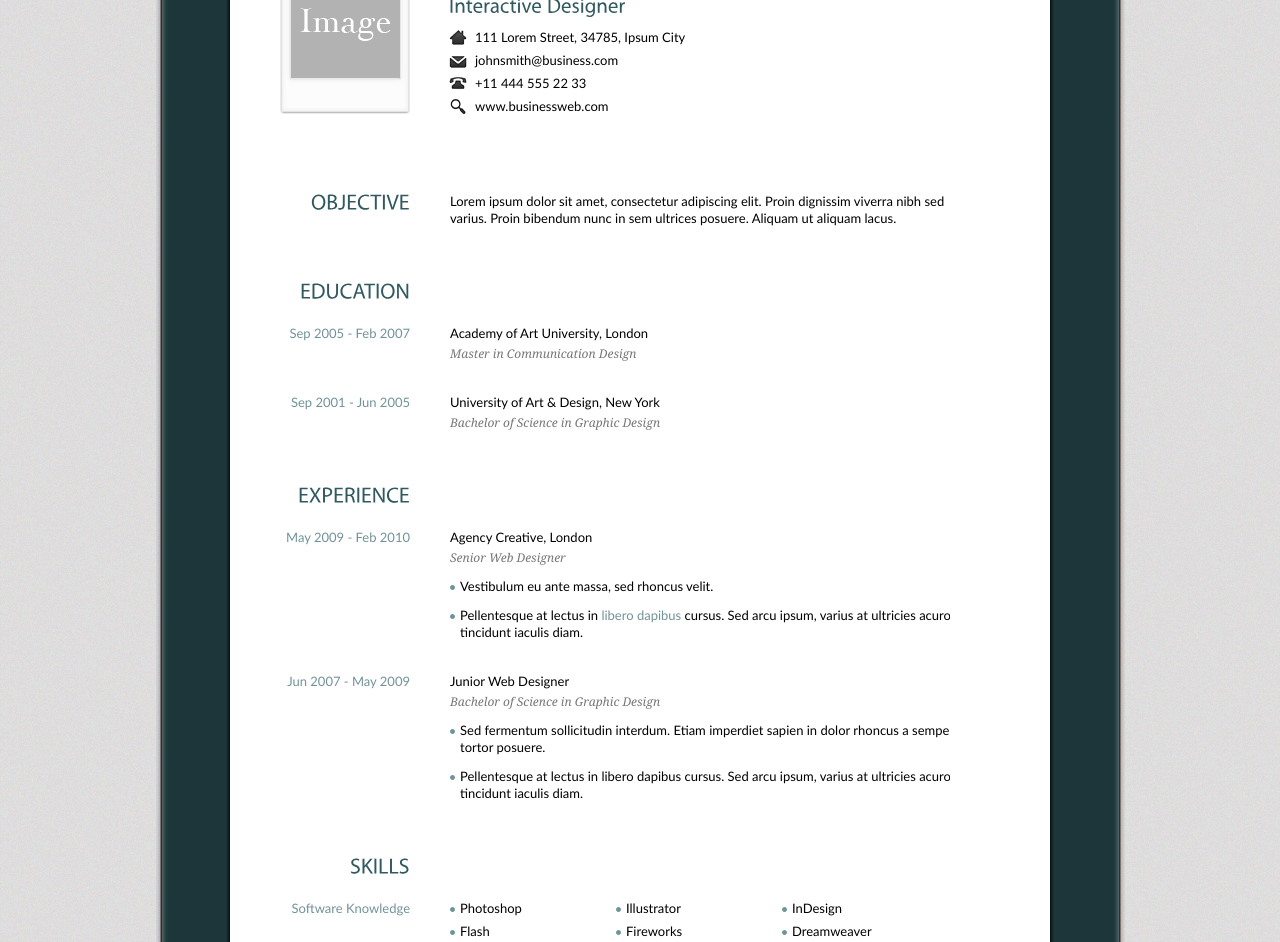
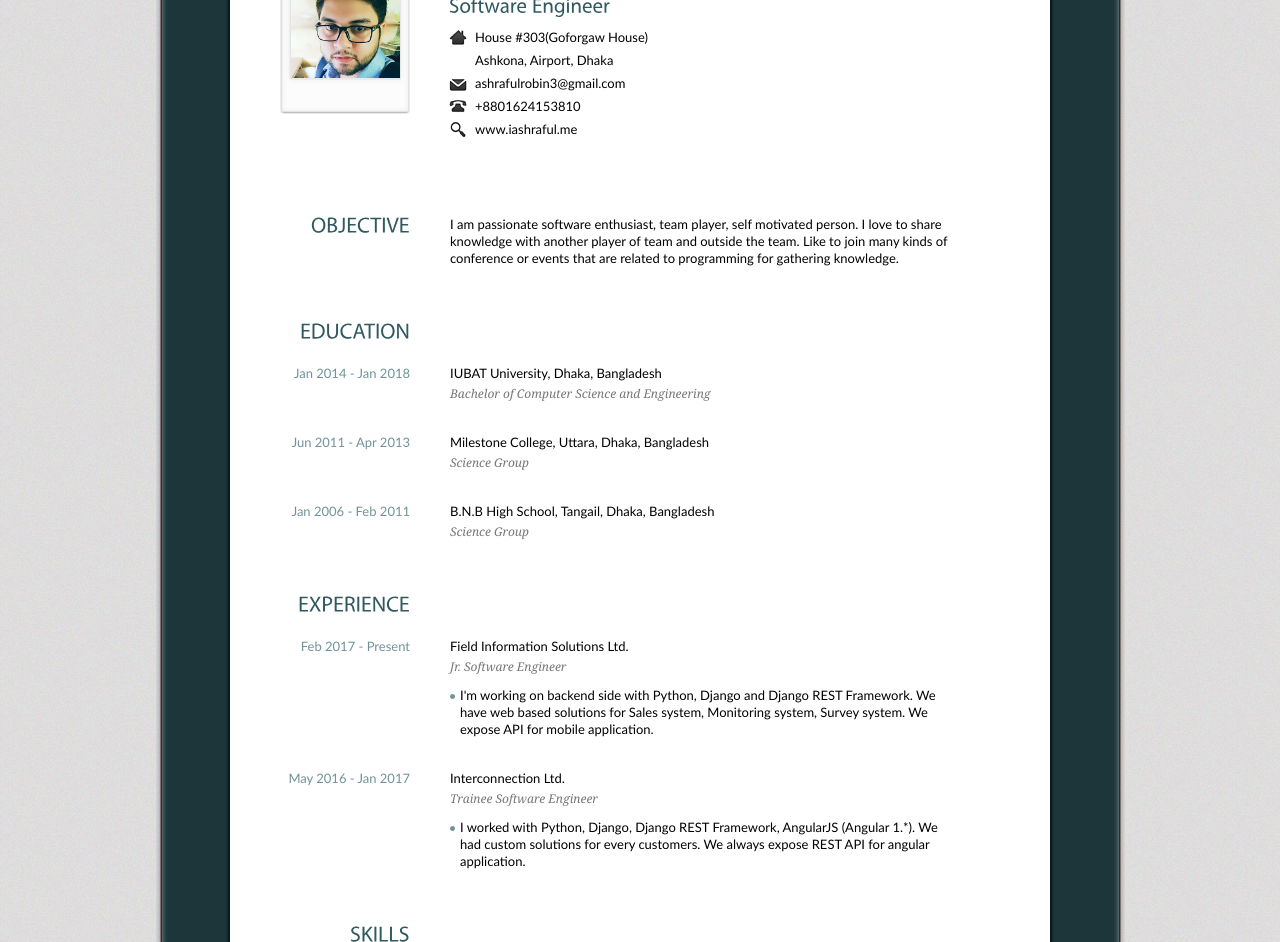
Before and after one commit to ashraful-robin/Resume, a plain HTML site: page index.html in a window 1280 px wide. Shown: the part 268-1210 px from the top of the page. Drawn offline with Linux system fonts and the light colour scheme.

Commit message:
* Updated some porsion of data

```diff
--- a/css/green.css
+++ b/css/green.css
@@ -443,7 +443,6 @@ img.portrait {
 /* ----------------------------------------- */
 
 .social {
-	width:135px;
 	float:right;
 	padding-top:10px;
 }
--- a/index.html
+++ b/index.html
@@ -33,17 +33,18 @@
       <div id="paper-mid">
         <div class="entry">
           <!-- Begin Image -->
-          <img class="portrait" src="images/image.jpg" alt="John Smith" />
+          <img class="portrait" src="images/pro-img.jpg" alt="John Smith" />
           <!-- End Image -->
           <!-- Begin Personal Information -->
           <div class="self">
-            <h1 class="name">John Smith <br />
-              <span>Interactive Designer</span></h1>
+            <h1 class="name">Ashraful Islam<br/>
+              <span>Software Engineer</span></h1>
             <ul>
-              <li class="ad">111 Lorem Street, 34785, Ipsum City</li>
-              <li class="mail">johnsmith@business.com</li>
-              <li class="tel">+11 444 555 22 33</li>
-              <li class="web">www.businessweb.com</li>
+              <li class="ad">House #303(Goforgaw House)</li>
+              <li>Ashkona, Airport, Dhaka</li>
+              <li class="mail">ashrafulrobin3@gmail.com</li>
+              <li class="tel">+8801624153810</li>
+              <li class="web">www.iashraful.me</li>
             </ul>
           </div>
           <!-- End Personal Information -->
@@ -52,9 +53,6 @@
             <ul>
               <li><a class='north' href="#" title="Download .pdf"><img src="images/icn-save.jpg" alt="Download the pdf version" /></a></li>
               <li><a class='north' href="javascript:window.print()" title="Print"><img src="images/icn-print.jpg" alt="" /></a></li>
-              <li><a class='north' id="contact" href="contact/index.html" title="Contact Me"><img src="images/icn-contact.jpg" alt="" /></a></li>
-              <li><a class='north' href="#" title="Follow me on Twitter"><img src="images/icn-twitter.jpg" alt="" /></a></li>
-              <li><a class='north' href="#" title="My Facebook Profile"><img src="images/icn-facebook.jpg" alt="" /></a></li>
             </ul>
           </div>
           <!-- End Social -->
@@ -62,21 +60,26 @@
         <!-- Begin 1st Row -->
         <div class="entry">
           <h2>OBJECTIVE</h2>
-          <p>Lorem ipsum dolor sit amet, consectetur adipiscing elit. Proin dignissim viverra nibh sed varius. Proin bibendum nunc in sem ultrices posuere. Aliquam ut aliquam lacus.</p>
+          <p>I am passionate software enthusiast, team player, self motivated person. I love to share knowledge with another player of team and outside the team. Like to join many kinds of conference or events that are related to programming for gathering knowledge.</p>
         </div>
         <!-- End 1st Row -->
         <!-- Begin 2nd Row -->
         <div class="entry">
           <h2>EDUCATION</h2>
           <div class="content">
-            <h3>Sep 2005 - Feb 2007</h3>
-            <p>Academy of Art University, London <br />
-              <em>Master in Communication Design</em></p>
+            <h3>Jan 2014 - Jan 2018</h3>
+            <p>IUBAT University, Dhaka, Bangladesh <br />
+              <em>Bachelor of Computer Science and Engineering</em></p>
           </div>
           <div class="content">
-            <h3>Sep 2001 - Jun 2005</h3>
-            <p>University of Art &amp; Design, New York <br />
-              <em>Bachelor of Science in Graphic Design</em></p>
+            <h3>Jun 2011 - Apr 2013</h3>
+            <p>Milestone College, Uttara, Dhaka, Bangladesh<br />
+              <em>Science Group</em></p>
+          </div>
+          <div class="content">
+            <h3>Jan 2006 - Feb 2011</h3>
+            <p>B.N.B High School, Tangail, Dhaka, Bangladesh<br />
+              <em>Science Group</em></p>
           </div>
         </div>
         <!-- End 2nd Row -->
@@ -84,21 +87,19 @@
         <div class="entry">
           <h2>EXPERIENCE</h2>
           <div class="content">
-            <h3>May 2009 - Feb 2010</h3>
-            <p>Agency Creative, London <br />
-              <em>Senior Web Designer</em></p>
+            <h3>Feb 2017 - Present</h3>
+            <p>Field Information Solutions Ltd.<br />
+              <em>Jr. Software Engineer</em></p>
             <ul class="info">
-              <li>Vestibulum eu ante massa, sed rhoncus velit.</li>
-              <li>Pellentesque at lectus in <a href="#">libero dapibus</a> cursus. Sed arcu ipsum, varius at ultricies acuro, tincidunt iaculis diam.</li>
+              <li>I'm working on backend side with Python, Django and Django REST Framework. We have web based solutions for Sales system, Monitoring system, Survey system. We expose API for mobile application.</li>
             </ul>
           </div>
           <div class="content">
-            <h3>Jun 2007 - May 2009</h3>
-            <p>Junior Web Designer <br />
-              <em>Bachelor of Science in Graphic Design</em></p>
+            <h3>May 2016 - Jan 2017</h3>
+            <p>Interconnection Ltd.<br />
+              <em>Trainee Software Engineer</em></p>
             <ul class="info">
-              <li>Sed fermentum sollicitudin interdum. Etiam imperdiet sapien in dolor rhoncus a semper tortor posuere. </li>
-              <li>Pellentesque at lectus in libero dapibus cursus. Sed arcu ipsum, varius at ultricies acuro, tincidunt iaculis diam.</li>
+              <li>I worked with Python, Django, Django REST Framework, AngularJS (Angular 1.*). We had custom solutions for every customers. We always expose REST API for angular application.</li>
             </ul>
           </div>
         </div>
@@ -106,20 +107,6 @@
         <!-- Begin 4th Row -->
         <div class="entry">
           <h2>SKILLS</h2>
-          <div class="content">
-            <h3>Software Knowledge</h3>
-            <ul class="skills">
-              <li>Photoshop</li>
-              <li>Illustrator</li>
-              <li>InDesign</li>
-              <li>Flash</li>
-              <li>Fireworks</li>
-              <li>Dreamweaver</li>
-              <li>After Effects</li>
-              <li>Cinema 4D</li>
-              <li>Maya</li>
-            </ul>
-          </div>
           <div class="content">
             <h3>Languages</h3>
             <ul class="skills">
@@ -129,6 +116,20 @@
               <li>Ruby on Rails</li>
               <li>ActionScript</li>
               <li>C++</li>
+            </ul>
+          </div>
+          <div class="content">
+            <h3>Framework</h3>
+            <ul class="skills">
+              <li>Django (Python Framework)</li>
+              <li>Illustrator</li>
+              <li>InDesign</li>
+              <li>Flash</li>
+              <li>Fireworks</li>
+              <li>Dreamweaver</li>
+              <li>After Effects</li>
+              <li>Cinema 4D</li>
+              <li>Maya</li>
             </ul>
           </div>
         </div>
```
Also changed, not shown: images/pro-img.jpg (added).
